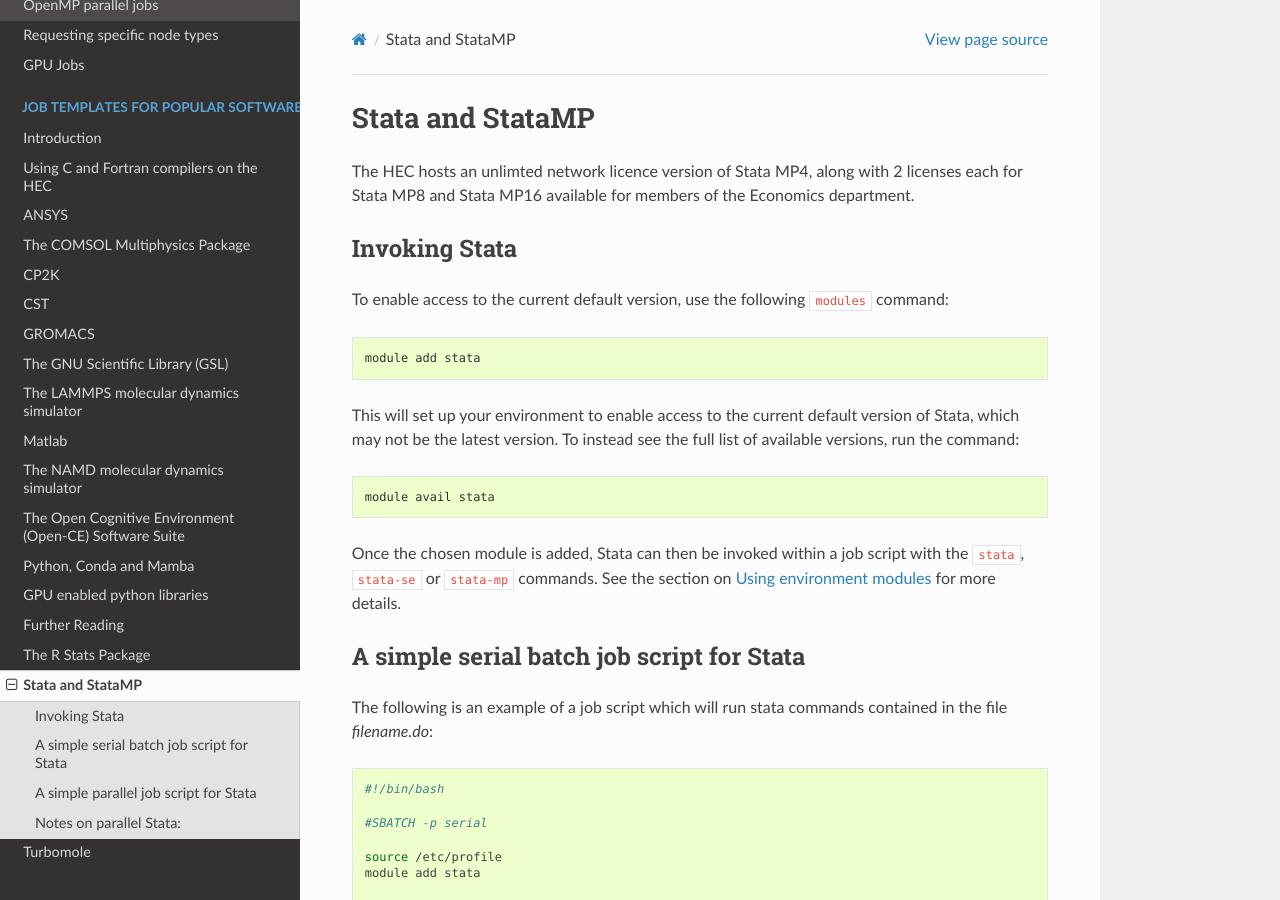
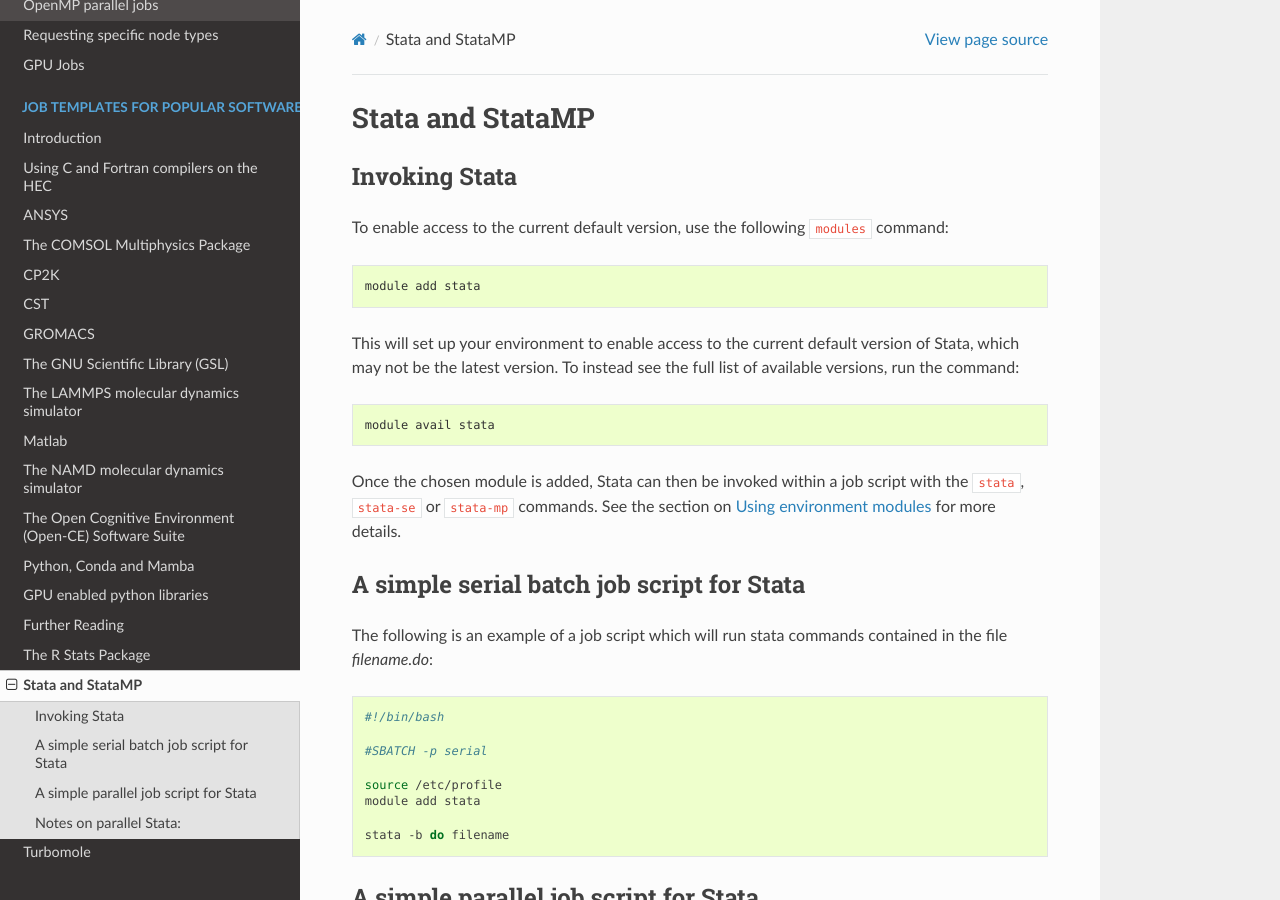
Before and after one commit to MikePacey/Lancaster-HEC, a Sphinx documentation site: the page built from docs/software/stata.rst, in a window 1280 px wide and 900 px high. Built offline with Sphinx 7.4.7 and the Read the Docs theme 3.1.0, drawn with Linux system fonts in a browser that asks for light colours; formulas are drawn with MathJax 3.

Commit message:
main branch

```diff
--- a/docs/software/stata.rst
+++ b/docs/software/stata.rst
@@ -1,9 +1,5 @@
 Stata and StataMP
 =================
-
-The HEC hosts an unlimted network licence version of Stata MP4, along
-with 2 licenses each for Stata MP8 and Stata MP16 available
-for members of the Economics department.
 
 Invoking Stata
 --------------
```
